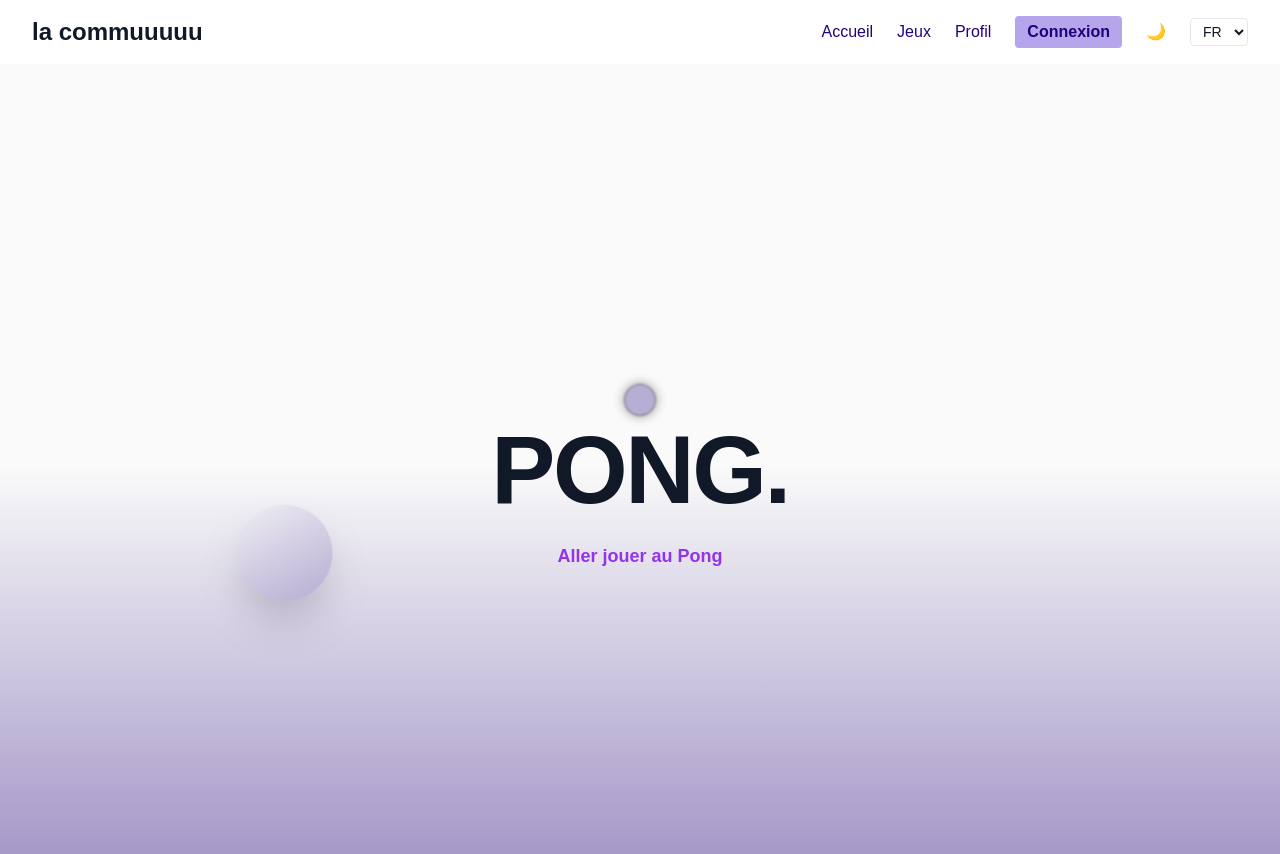
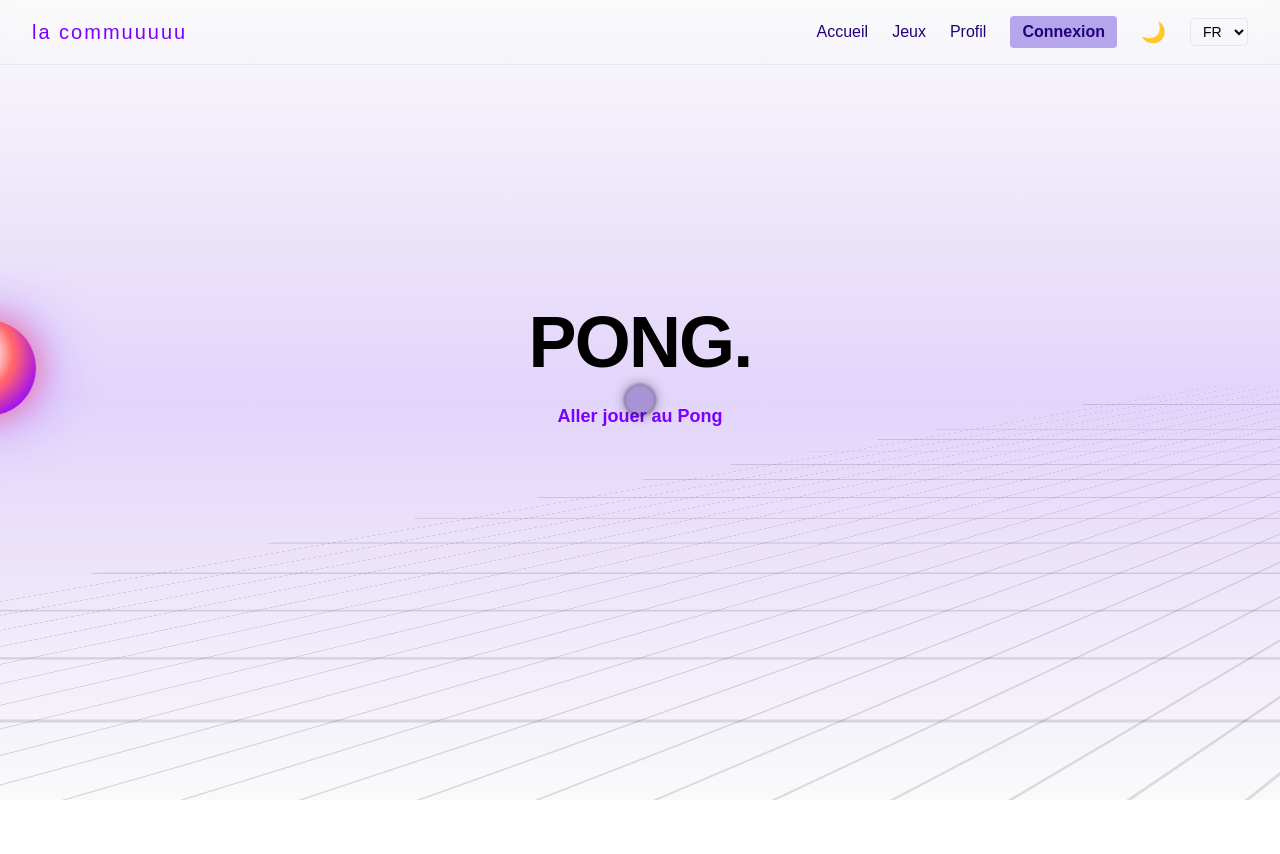
Before and after one commit to transcendencedefou/front-service, a Vue app: page /app/ in a window 1280 px wide. Shown: the top 854 px of the page. After the commit the page ends 800 px from the top, so only its background shows below. Built offline with nearby package versions, Linux system fonts and the light colour scheme; a web font is replaced by a local one.

Commit message:
[fix] | main.css + tailwind config refacto, HomeView + NavBar synthwave start

```diff
--- a/src/App.vue
+++ b/src/App.vue
@@ -5,8 +5,8 @@
 
 <template>
   <div class="relative w-full min-h-screen overflow-hidden">
+    <Navbar />
     <CustomCursor />
-    <Navbar />
     <router-view />
   </div>
 </template>
--- a/src/assets/main.css
+++ b/src/assets/main.css
@@ -76,3 +76,36 @@
     @apply flex w-full items-center justify-center rounded-md border border-gray-300 bg-white py-2 px-4 text-sm font-medium text-gray-500 shadow-sm hover:bg-gray-50;
   }
 }
+
+:root {
+  /* fond et textes */
+  --bg: #fafafa;
+  --fg: #0a0a0a;
+
+  /* neon grid */
+  --horizon: rgba(120,40,255,.18);
+  --grid-line: rgba(20,20,20,.12);
+  --grid-color: rgba(0,0,0,0.12);
+
+  /* accents */
+  --accent-1: #7a00ff;
+  --accent-2: #00f6ff;
+  --accent-3: #ff6b6b;
+}
+
+.dark {
+  --bg: #060714;
+  --fg: #ffffff;
+
+  --horizon: rgba(120,40,255,.18);
+  --grid-line: rgba(20,20,20.12);
+  --grid-color: rgba(0.0,255,255);
+
+  --accent-1: #b388ff;
+  --accent-2: #6ff3ff;
+  --accent-3: #ff9fb0;
+}
+
+@media (prefers-reduced-motion: reduce){
+  .motion-ok{ animation: none !important; transition: none !important; }
+}
--- a/src/components/Navbar.vue
+++ b/src/components/Navbar.vue
@@ -1,39 +1,84 @@
 <template>
-    <nav class="top-0 left-0 w-full z-50 bg-transparent backdrop-blur-sm shadow-md text-gray-900 dark:text-white dark:bg-black">
+  <nav
+    class="fixed top-0 left-0 w-full z-50 bg-bg/70 backdrop-blur-md border-b border-fg/10"
+  >
     <div class="max-w-7xl mx-auto px-4 sm:px-6 lg:px-8">
       <div class="flex justify-between h-16 items-center">
-          <!-- Logo -->
-          <router-link to="/" class="text-2xl font-bold text-accent">la commuuuuu</router-link>
+        <!-- logo -->
+        <router-link
+          to="/"
+          class="font-display text-xl tracking-widest text-accent-1 hover:text-accent-2 focus:outline-none focus:ring-2 focus:ring-accent-2 rounded"
+        >
+          la commuuuuu
+        </router-link>
 
-          <!-- Desktop links -->
-          <div class="hidden md:flex space-x-6 items-center">
+        <!-- desktop links -->
+        <div class="hidden md:flex items-center gap-6">
           <router-link to="/" class="nav-text">{{ t('nav.home') }}</router-link>
           <router-link to="/pong" class="nav-text">{{ t('nav.games') }}</router-link>
           <router-link to="/dashboard" class="nav-text">{{ t('nav.user') }}</router-link>
-            <!-- Connexion / deconnxion -->
-            <router-link v-if="!auth.isAuthenticated" to="/auth/login" class="nav-cta">{{ t('nav.login') }}</router-link>
-            <button v-else @click="logout" class="nav-cta text-red-500 hover:underline">{{ t('nav.logout') }}</button>
-            <!-- Toggle Light/Dark Mode -->
+
+          <!-- Login / Logout -->
+          <router-link
+            v-if="!auth.isAuthenticated"
+            to="/auth/login"
+            class="nav-cta"
+          >
+            {{ t('nav.login') }}
+          </router-link>
+          <button
+            v-else
+            @click="logout"
+            class="nav-cta text-red-400 hover:text-red-300 focus:ring-red-400"
+          >
+            {{ t('nav.logout') }}
+          </button>
+
+          <!-- Light / Dark Mode -->
           <button
             @click="toggleTheme"
-              :aria-label="theme === 'dark' ? 'Activer le theme clair' : 'Activer le theme sombre'"
+            class="text-xl hover:scale-110 transition focus:outline-none focus:ring-2 focus:ring-accent-2 rounded"
+            :aria-label="theme === 'dark' ? 'Activer le thème clair' : 'Activer le thème sombre'"
           >
             <span v-if="theme === 'dark'">☀️</span>
             <span v-else>🌙</span>
           </button>
+
           <!-- Language switch -->
-            <select v-model="locale" class="bg-transparent border rounded px-2 py-1 text-sm outline-none">
+          <select
+            v-model="locale"
+            class="bg-transparent border border-fg/30 rounded px-2 py-1 text-sm outline-none focus:border-accent-1 focus:ring-2 focus:ring-accent-1"
+          >
             <option value="fr-FR">FR</option>
             <option value="en-US">EN</option>
           </select>
         </div>
-          <!-- Burger (mobile) -->
-          <div class="md:hidden z-50 relative">
-            <button @click="menuOpen = !menuOpen" class="focus:outline-none">
-              <svg v-if="!menuOpen" xmlns="http://www.w3.org/2000/svg" class="h-6 w-6" fill="none" viewBox="0 0 24 24" stroke="currentColor">
+
+        <!-- Burger menu (mobile) -->
+        <div class="md:hidden">
+          <button
+            @click="menuOpen = !menuOpen"
+            class="focus:outline-none focus:ring-2 focus:ring-accent-2 rounded"
+            aria-label="Menu"
+          >
+            <svg
+              v-if="!menuOpen"
+              xmlns="http://www.w3.org/2000/svg"
+              class="h-6 w-6"
+              fill="none"
+              viewBox="0 0 24 24"
+              stroke="currentColor"
+            >
               <path stroke-linecap="round" stroke-linejoin="round" stroke-width="2" d="M4 6h16M4 12h16M4 18h16" />
             </svg>
-              <svg v-else xmlns="http://www.w3.org/2000/svg" class="h-6 w-6" fill="none" viewBox="0 0 24 24" stroke="currentColor">
+            <svg
+              v-else
+              xmlns="http://www.w3.org/2000/svg"
+              class="h-6 w-6"
+              fill="none"
+              viewBox="0 0 24 24"
+              stroke="currentColor"
+            >
               <path stroke-linecap="round" stroke-linejoin="round" stroke-width="2" d="M6 18L18 6M6 6l12 12" />
             </svg>
           </button>
@@ -42,52 +87,71 @@
     </div>
   </nav>
 
-      <!-- Mobile menu -->
-      <div v-if="menuOpen" class="fixed inset-0 z-50 flex flex-col items-center justify-center space-y-8 bg-white text-gray-900 dark:bg-gray-900 dark:text-white md:hidden transition">
-        <!-- Close button -->
+  <!-- Meniu mobile -->
+  <transition name="fade">
+    <div
+      v-if="menuOpen"
+      class="fixed inset-0 z-40 flex flex-col items-center justify-center gap-8 bg-bg/95 text-fg backdrop-blur-md md:hidden"
+    >
       <button
         @click="menuOpen = false"
-          class="absolute top-4 right-4 z-50 text-3xl text-gray-900 dark:text-white hover:scale-110 transition"
+        class="absolute top-4 right-4 text-3xl hover:scale-110 transition focus:outline-none focus:ring-2 focus:ring-accent-2 rounded"
         aria-label="Fermer le menu"
       >
         &times;
       </button>
-        <router-link to="/" class="nav-mobile-text" @click="menuOpen = false">{{ t('nav.home') }}</router-link>
-        <router-link to="/pong" class="nav-mobile-text" @click="menuOpen = false">{{ t('nav.games') }}</router-link>
-        <router-link to="/dashboard" class="nav-mobile-text" @click="menuOpen = false">{{ t('nav.user') }}</router-link>
-        <router-link to="/auth/login" class="nav-mobile-text" @click="menuOpen = false">{{ t('nav.login') }}</router-link>
-        <!-- Light/Dark toggle -->
+
+      <router-link to="/" class="nav-text" @click="menuOpen = false">{{ t('nav.home') }}</router-link>
+      <router-link to="/pong" class="nav-text" @click="menuOpen = false">{{ t('nav.games') }}</router-link>
+      <router-link to="/dashboard" class="nav-text" @click="menuOpen = false">{{ t('nav.user') }}</router-link>
+
+      <router-link
+        v-if="!auth.isAuthenticated"
+        to="/auth/login"
+        class="nav-cta"
+        @click="menuOpen = false"
+      >
+        {{ t('nav.login') }}
+      </router-link>
+      <button
+        v-else
+        @click="logout"
+        class="nav-cta text-red-400 hover:text-red-300"
+      >
+        {{ t('nav.logout') }}
+      </button>
+
       <button
         @click="toggleTheme"
-          class="mt-8 text-2xl hover:scale-110 transition"
+        class="mt-6 text-2xl hover:scale-110 transition focus:outline-none focus:ring-2 focus:ring-accent-2 rounded"
         :aria-label="theme === 'dark' ? 'Activer le thème clair' : 'Activer le thème sombre'"
       >
         <span v-if="theme === 'dark'">☀️</span>
         <span v-else>🌙</span>
       </button>
-        <select v-model="locale" class="bg-transparent border rounded px-2 py-1 text-sm outline-none">
+
+      <select
+        v-model="locale"
+        class="bg-transparent border border-fg/30 rounded px-2 py-1 text-sm outline-none focus:border-accent-1 focus:ring-2 focus:ring-accent-1"
+      >
         <option value="fr-FR">FR</option>
         <option value="en-US">EN</option>
       </select>
     </div>
+  </transition>
 </template>
 
-<script lang="ts" setup>
+<script setup lang="ts">
 import { ref } from 'vue'
 import { useTheme } from '@/composables/useTheme'
 import { useI18n } from 'vue-i18n'
-  import { useAuthStore } from '@/stores/auth';
+import { useAuthStore } from '@/stores/auth'
 import { useRouter } from 'vue-router'
 
-  const { t } = useI18n()
-
+const { t, locale } = useI18n()
 const menuOpen = ref(false)
 const { theme, toggleTheme } = useTheme()
-
-  const { locale } = useI18n()
-
 const auth = useAuthStore()
-
 const router = useRouter()
 
 function logout() {
--- /dev/null
+++ b/src/components/SynthGridBackground.vue
@@ -0,0 +1,22 @@
+<template>
+    <div class="relative isolate w-full h-full bg-bg text-fg">
+      <!-- hrizon -->
+      <div aria-hidden="true"
+           class="pointer-events-none absolute inset-0"
+           :style="{
+             background: `linear-gradient(180deg, transparent 0%, var(--horizon) 50%, var(--bg) 100%)`
+           }" />
+      <!-- neon grid au sol -->
+      <div aria-hidden="true"
+           class="absolute -bottom-40 left-1/2 w-[200vw] h-[120vh] -translate-x-1/2"
+           :style="{
+             backgroundImage:
+               `linear-gradient(transparent 95%, var(--grid-color) 96%),
+                linear-gradient(90deg, transparent 95%, var(--grid-color) 96%)`,
+             backgroundSize: 'var(--grid-size, 48px) var(--grid-size, 48px)',
+             transform: 'perspective(600px) rotateX(70deg)',
+             filter: 'blur(.5px)',
+           }" />
+      <slot />
+    </div>
+  </template>
--- a/src/config/api.ts
+++ b/src/config/api.ts
@@ -10,11 +10,13 @@ const getBaseUrl = (): string => {
     // }
 
     // Fallback pour le SSR ou les tests
-    return 'https://localhost/auth';
+    return 'http://localhost/auth';
   };
 
+  const isLocalHost = window.location.hostname === 'localhost'
+
   export const API_CONFIG = {
-    BASE_URL: getBaseUrl(),
+    BASE_URL: isLocalHost ? 'http://localhost:3000/auth' : '/auth',
     ENDPOINTS: {
       AUTH: {
         REGISTER: '/register',
--- a/src/stores/auth.ts
+++ b/src/stores/auth.ts
@@ -1,6 +1,8 @@
 import { defineStore } from 'pinia'
 import { User } from '@/models/User'
 import API_CONFIG, { buildApiUrl } from '@/config/api'
+
+console.log('[API]', buildApiUrl(API_CONFIG.ENDPOINTS.AUTH.LOGIN))
 
 export const useAuthStore = defineStore('auth', {
   state: () => ({
--- a/src/views/HomeView.vue
+++ b/src/views/HomeView.vue
@@ -1,83 +1,101 @@
 <template>
-  <div class="relative overflow-hidden w-full h-screen bg-neutral-50 dark:bg-black flex items-center justify-center pt-16">
-    <!-- Sphere animée -->
-    <section class="h-screen flex items-center justify-center w-full">
-      <div
-        ref="sphereRef"
-        class="absolute top-1/2 -translate-y-1/2 w-20 h-20 md:w-24 md:h-24 rounded-full bg-gradient-to-br from-white/20 to-dkpurple/20 shadow-2xl backdrop-blur-sm"
-      ></div>
+  <div class="relative overflow-hidden w-full h-screen">
+    <SynthGridBackground>
+      <section ref="stage"
+               class="relative h-[calc(100vh-4rem)] w-full flex items-center justify-center">
+        <!-- balle / soleil -->
+        <div ref="ball"
+             aria-hidden="true"
+             class="motion-ok absolute top-1/2 -translate-y-1/2 w-20 h-20 md:w-24 md:h-24 rounded-full"
+             :style="{
+               background:
+                 'radial-gradient(circle at 35% 35%, #fff 0%, rgba(255,255,255,.85) 20%, var(--accent-3) 45%, var(--accent-1) 85%)',
+               boxShadow: '0 0 30px rgba(255,107,107,.7), 0 0 60px rgba(122,0,255,.5)',
+               filter: 'saturate(1.1)'
+             }" />
 
-      <!-- Gradient sol -->
-      <div class="absolute inset-x-0 bottom-0 h-1/2 bg-gradient-to-t from-dkpurple/40 to-transparent dark:from-dkpurple/90 pointer-events-none"></div>
-
-      <!-- Texte -->
-      <div class="relative z-10 text-center">
-        <h1 ref="textRef" class="text-6xl md:text-8xl font-black text-gray-900 dark:text-white tracking-tight">
+        <!-- texte -->
+        <div class="relative z-10 text-center px-4">
+          <h1 ref="title"
+              class="text-5xl md:text-7xl font-black tracking-tight text-fg">
             {{ t('home.title') }}
           </h1>
           <router-link
             to="/pong"
-          class="mt-6 inline-block text-lg font-semibold text-purple-600 dark:text-purple-400 hover:underline"
+            class="mt-6 inline-block text-lg font-semibold text-accent-1 hover:underline focus:outline-none focus:ring-2 focus:ring-accent-2 rounded"
           >
             {{ t('home.cta') }}
           </router-link>
         </div>
       </section>
+    </SynthGridBackground>
   </div>
 </template>
 
 <script setup lang="ts">
-import { ref, onMounted } from 'vue'
+import { ref, onMounted, onBeforeUnmount } from 'vue'
 import { gsap } from 'gsap'
 import { TextPlugin } from 'gsap/TextPlugin'
 import { useI18n } from 'vue-i18n'
+import SynthGridBackground from '@/components/SynthGridBackground.vue'
 
+gsap.registerPlugin(TextPlugin)
 const { t } = useI18n()
-gsap.registerPlugin(TextPlugin)
 
-const textRef = ref(null)
-const sphereRef = ref<HTMLElement | null>(null)
+const stage = ref<HTMLElement | null>(null)
+const title = ref<HTMLElement | null>(null)
+const ball = ref<HTMLElement | null>(null)
+let ctx: gsap.Context | null = null
+let ro: ResizeObserver | null = null
 
 onMounted(() => {
-  // Animation texte (cyclique)
+
+  const reduced = window.matchMedia('(prefers-reduced-motion: reduce)').matches
+  if (title.value) {
+    if (!reduced) {
       const messages = ['PING.', 'PONG.', 'WIN.', 'LOSE.']
       let i = 0
-
-  const animateText = () => {
-    if (!textRef.value) return
+      const loop = () => {
+        if (!title.value) return
         const tl = gsap.timeline({
-      repeat: 0,
-      onComplete: () => {
-        setTimeout(() => {
-          i = (i + 1) % messages.length
-          animateText()
-        }, 1000)
+          onComplete: () => setTimeout(() => (i = (i + 1) % messages.length, loop()), 900),
+        })
+        tl.to(title.value, { duration: .4, text: '', ease: 'none' })
+          .to(title.value, { duration: 1.2, text: messages[i], ease: 'none' })
       }
-    })
-
-    tl.to(textRef.value, { duration: 0.5, text: '', ease: 'none' })
-    tl.to(textRef.value, { duration: 1.5, text: messages[i], ease: 'none' })
+      loop()
+    }
   }
 
-  animateText()
+  if (ball.value && stage.value) {
+    const animate = () => {
+      const w = stage.value!.clientWidth
+      const margin = 24
+      const left = -w / 2 + margin
+      const right = w / 2 - margin
 
-  // animate ball as pong game
-  if (sphereRef.value) {
-    gsap.from(sphereRef.value, {
-      x:'-50vw',
-      y: '20vh',
-      duration: 3,
-      ease: 'power1.inOut',
-      yoyo: true,
-    })
-    gsap.to(sphereRef.value, {
-      x: '50vw',
-      y: '-20vh',
-      duration: 3,
+      gsap.killTweensOf(ball.value)
+      gsap.set(ball.value, { xPercent: -50, yPercent: -50, x: left })
+
+      if (!window.matchMedia('(prefers-reduced-motion: reduce)').matches) {
+        gsap.to(ball.value, {
+          x: right,
+          duration: 2.4,
           ease: 'power1.inOut',
           repeat: -1,
           yoyo: true,
         })
       }
+    }
+    animate()
+    ro = new ResizeObserver(animate)
+    ro.observe(stage.value)
+  }
+})
+
+onBeforeUnmount(() => {
+  ctx?.revert?.()
+  ro?.disconnect?.()
+  if (ball.value) gsap.killTweensOf(ball.value)
 })
 </script>
--- a/tailwind.config.js
+++ b/tailwind.config.js
@@ -8,8 +8,21 @@ export default {
     theme: {
       extend: {
         colors: {
+          bg: "var(--bg)",
+          fg: "var(fg)",
           clpurple: '#b5a5eb',
           dkpurple: '#22007c',
+          accent: {
+            1: "var(--accent-1)",
+            2: "var(--accent-2)",
+            3: "var(--accent-3)",
+          }
+        },
+        backgroundSize: {
+          grid: "48px 48px",
+        },
+        boxShadow: {
+          neon: "0 0 8px currentColor, 0 0 22px currentColor"
         },
         fontFamily: {
           sans: ['"Inclusive Sans"', 'sans-serif'],
```
Also changed, not shown: src/components/dashboard/PlayerStatsChart.vue (+11 -11 lines), 1 other file (tests, documents, lock files or other folders). Lines whose indentation alone changed are shown as unchanged.
